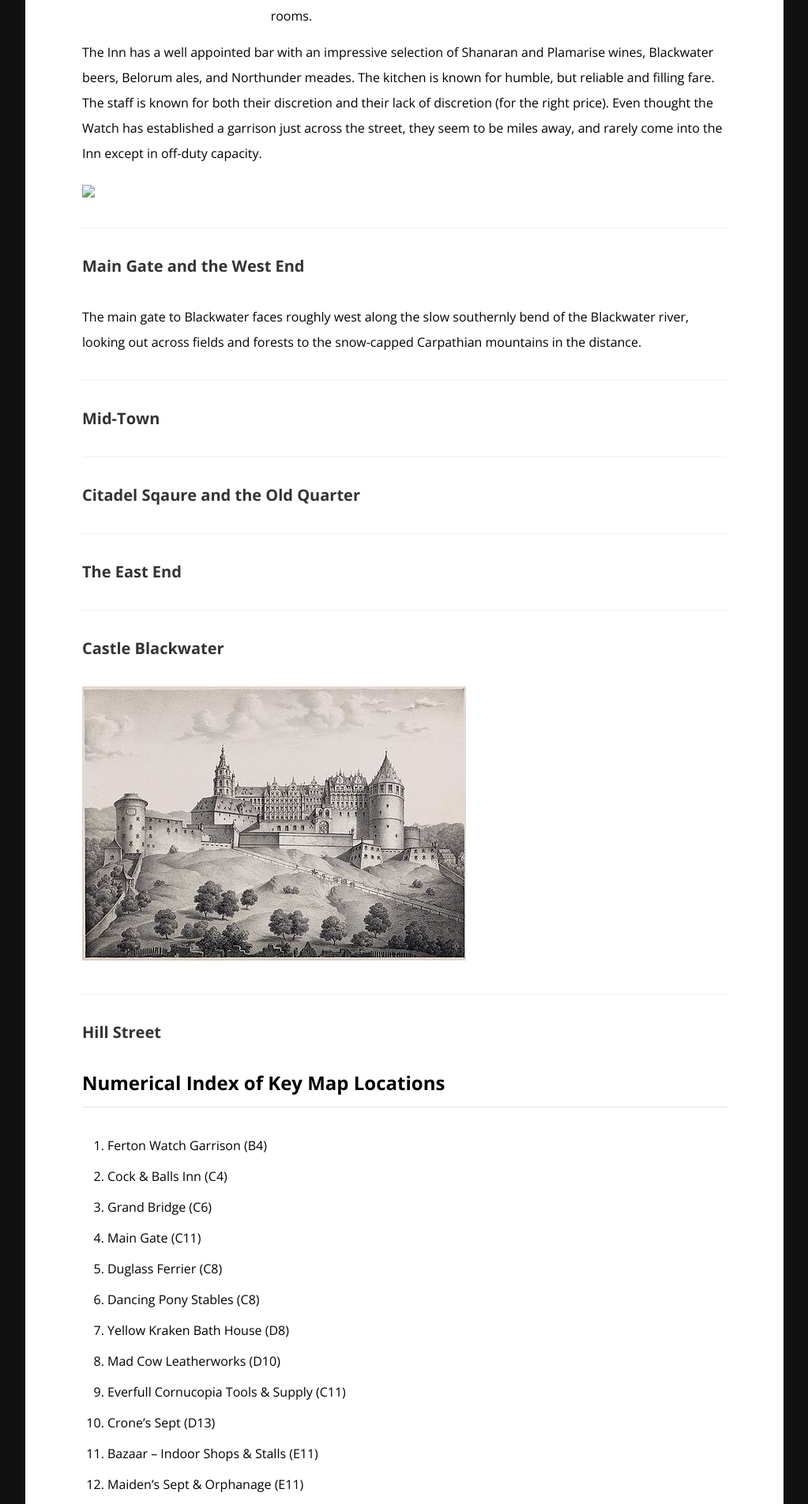
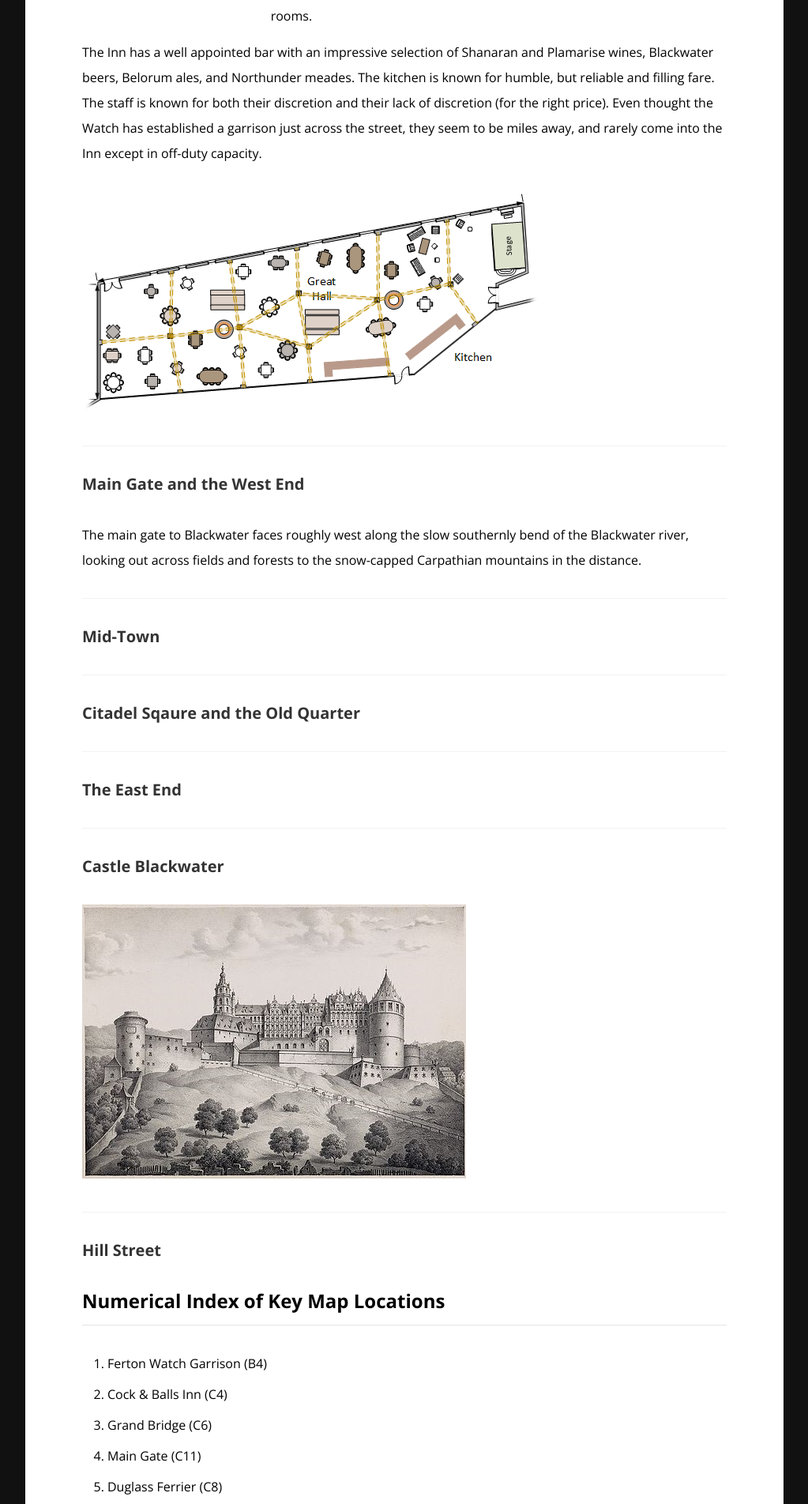
Before and after one commit to rickosborne/blackwater, a Jekyll site: the page built from _guide/105-blackwater-city.md, in a window 1280 px wide. Shown: the part 1387-3291 px from the top of the page at 79% size, without its empty margins (128-1151 px from the left). Built offline with Jekyll 4.4.1, drawn with Linux system fonts in a browser that asks for light colours.

Commit message:
Update 105-blackwater-city.md

```diff
--- a/_guide/105-blackwater-city.md
+++ b/_guide/105-blackwater-city.md
@@ -25,7 +25,7 @@ The Cock and Balls Inn (#2) is a large 2 story (plus a walkout basement) structu
 
 The Inn has a well appointed bar with an impressive selection of Shanaran and Plamarise wines, Blackwater beers, Belorum ales, and Northunder meades.  The kitchen is known for humble, but reliable and filling fare.  The staff is known for both their discretion and their lack of discretion (for the right price).  Even thought the Watch has established a garrison just across the street, they seem to be miles away, and rarely come into the Inn except in off-duty capacity.
 
-<img align="center" src="../imges/Cock and Balls Map.png">
+<img align="center" src="../images/Cock and Balls Map.png">
 
 
 ## Main Gate and the West End
```
